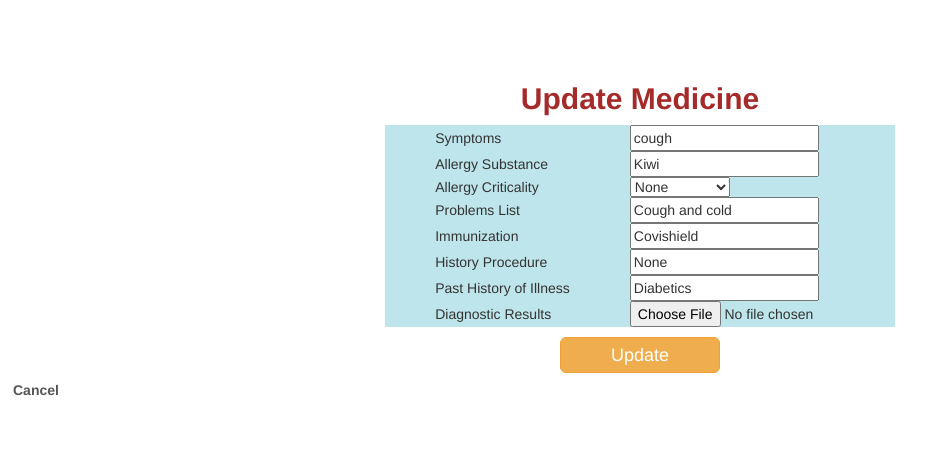
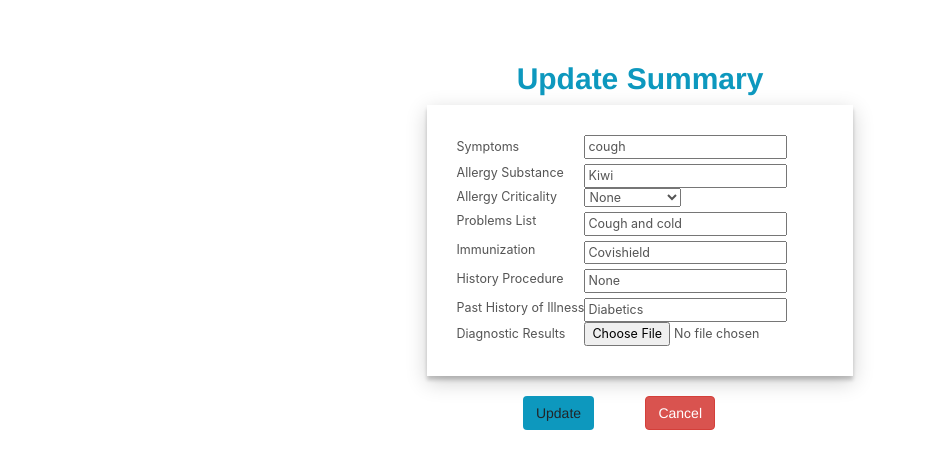
Before and after one commit to KABIR09/Open_HMS, a Django app: template templates/hospital/update_summary.html in a window 1280 px wide. Shown: the part 80-549 px from the top of the page, without its empty margins (0-945 px from the left). Run offline with Django 3.2, Linux system fonts and the light colour scheme; the template is opened without the code that fills it: values that come from a table or form of the project are taken from there, others are empty; data comes from the database, SQL or seed files in the repository; both versions use the stored data as it was after the commit; some libraries are stand-ins or nearby versions; grey boxes are pictures that could not be loaded.

Commit message:
update summary UI

```diff
--- a/templates/hospital/summary_patient.html
+++ b/templates/hospital/summary_patient.html
@@ -326,7 +326,7 @@
   <br>
   <center>
     <a href="/static/{{diagnostic_results}}" target="_blank" class="btn btn-white">View Document</a>
-    <a href="{% url 'update-summary' patientId %}" class="btn btn-white" role="button"aria-pressed="true"><b style="color: #555;">Update</b></a>
+    <a href="{% url 'update-summary' patientId %}" class="btn btn-white"><b>Update</b></a>
 
     </center>
 </div>
--- a/templates/hospital/update_summary.html
+++ b/templates/hospital/update_summary.html
@@ -8,30 +8,107 @@
 <link href="//netdna.bootstrapcdn.com/bootstrap/3.0.0/css/bootstrap.min.css" rel="stylesheet" id="bootstrap-css">
 <script src="//netdna.bootstrapcdn.com/bootstrap/3.0.0/js/bootstrap.min.js"></script>
 <script src="//code.jquery.com/jquery-1.11.1.min.js"></script>
+
+<style>
+
+.table-class {
+margin-left: auto;
+margin-right: auto;
+padding-left: 50px;
+/* border: 1px solid #eee; */
+box-shadow: 0 4px 4px 0 rgba(0, 0, 0, 0.2), 0 6px 20px 0 rgba(0, 0, 0, 0.19);
+font-size: 1.25rem;
+/* font-weight: 500; */
+font-family: -apple-system, BlinkMacSystemFont,"Segoe UI",Roboto,"Helvetica Neue",Arial,"Noto Sans",sans-serif,"Apple Color Emoji","Segoe UI Emoji","Segoe UI Symbol","Noto Color Emoji";
+color: #555;
+padding-bottom: 30px;
+
+}
+.table-info{
+background-color: white;
+padding-left: 30px;
+}
+h2{
+text-align: center;
+color: #0D98BE;
+font-weight: bold;
+
+}
+.btn-white{
+background-color:#0D98BE
+
+}
+.btn:link,.btn:visited{
+text-transform:uppercase;
+text-decoration:none;
+font-size: small;
+font-family: 'Times New Roman', Times, serif;
+padding:10px;
+display:inline-block;
+border-radius: 100px;
+
+/*simple method of doing animation*/
+}
+.btn:hover{
+box-shadow: 0 20px 20px rgba(0, 0, 0,0.4);
+
+}
+.field {
+padding-top: 5px;
+padding-right: 50px;
+}
+.field-top{
+padding-top: 30px;
+}
+.field-last{
+padding-bottom: 30px;
+}
+.last{
+padding-bottom: 30px;
+padding-left: 30px;
+/* padding-top: 5px; */
+}
+.first{
+padding-top: 30px;
+padding-left: 30px;
+}
+#outer
+{
+width:100%;
+text-align: center;
+}
+.inner
+{
+display: inline-block;
+}
+</style>
 </head>
+<div class="container">
 <form method="POST" enctype="multipart/form-data">
 {% csrf_token %}
 <!-- On tables -->
-    <br>
-    <h2 style="text-align: center; color: brown; font-weight: bold;">Update Medicine</h2>
-
-    <table class="table-info">
-        <tr class="table-info">
+<h2 >Update Summary</h2>
+<table class="table-class">
+<tr class="tr-info">
 <tr>
-                <td class="table-info">
+<td class="first">
 Symptoms
 </td>
-                <td>
+<td class="field-top">
 <input type="text" required name="symptoms" required value="{{patient.symptoms}}">
 </td>
+<!-- </tr>
+<tr> -->
 </tr>
 <tr>
 <td class="table-info">
 Allergy Substance
 </td>
-                <td>
+<td class="field">
 <input type="text" required name="allergy_substance" required value="{{patient.allergy_substance}}">
 </td>
+<!-- </tr>
+<tr> -->
 </tr>
 <tr>
 <td class="table-info">
@@ -45,69 +122,63 @@
 <option value="High">High</option>
 </select>
 </td>
+<!-- </tr>
+<tr> -->
 </tr>
 <tr>
 <td class="table-info">
 Problems List
 </td>
-                <td>
+<td class="field">
 <input type="text" required name="problems_list" value="{{patient.problems_list}}">
 </td>
+<!-- </tr>
+<tr> -->
 </tr>
 <tr>
 <td class="table-info">
 Immunization
 </td>
-                <td>
+<td class="field">
 <input type="text" required name="immunization" value="{{patient.immunization}}">
 </td>
 </tr>
-            <tr>
+<tr class="last">
 <td class="table-info">
 History Procedure
 </td>
-                <td>
+<td class="field">
 <input type="text" required name="history_procedure" value="{{patient.history_procedure}}">
+
 </td>
+<!-- </tr>
+<tr> -->
 </tr>
 <tr>
 <td class="table-info">
 Past History of Illness
 </td>
-                <td>
+<td class="field">
 <input type="text" required name="past_history_of_illness" value="{{patient.past_history_of_illness}}">
+
 </td>
 </tr>
 <tr>
-                <td class="table-info">
+<td class="last">
 Diagnostic Results
 </td>
-                <td>
-                    <input type="file" name="diagnostic_results"  >
+<td class="field-last">
+<input type="file" name="diagnostic_results" >
 </td>
 </tr>
 </table>
-
-    <center>
-        <input type="submit" value="Update" name="submit" class="btn btn-lg btn-warning"></button>
-
-    </center>
-
-    <style>
-        .table-info {
-        margin-left: auto;
-        margin-right: auto;
-        padding-left: 50px;
-        padding-right: 60px;
-        }
-        .btn-lg {
-            margin-top: 10px;
-            padding: 0.5rem 5rem;
-        }
-    </style>
-
+<br>
+<div id="outer">
+<div class="inner"><input type="submit" value="Update" name="submit" class="btn btn-white" role="button" aria-pressed="true"><b style="color: #fff;">Update</b></button></div>
+<div class="inner"><input type="button" name="cancel" value="Cancel" onclick="history.back()" formnovalidate class="btn btn-danger" role="button" aria-pressed="true"><b style="color: #fff;">Delete</b></div>
+</div>
 </form>
-<a href="{% url 'patient-summary' %}" class="btn btn-white" role="button"aria-pressed="true"><b style="color: #555;">Cancel</b></a>
+</div>
 
 <br><br><br><br>
 
```
Also changed, not shown: db.sqlite3. Lines whose indentation alone changed are shown as unchanged.
